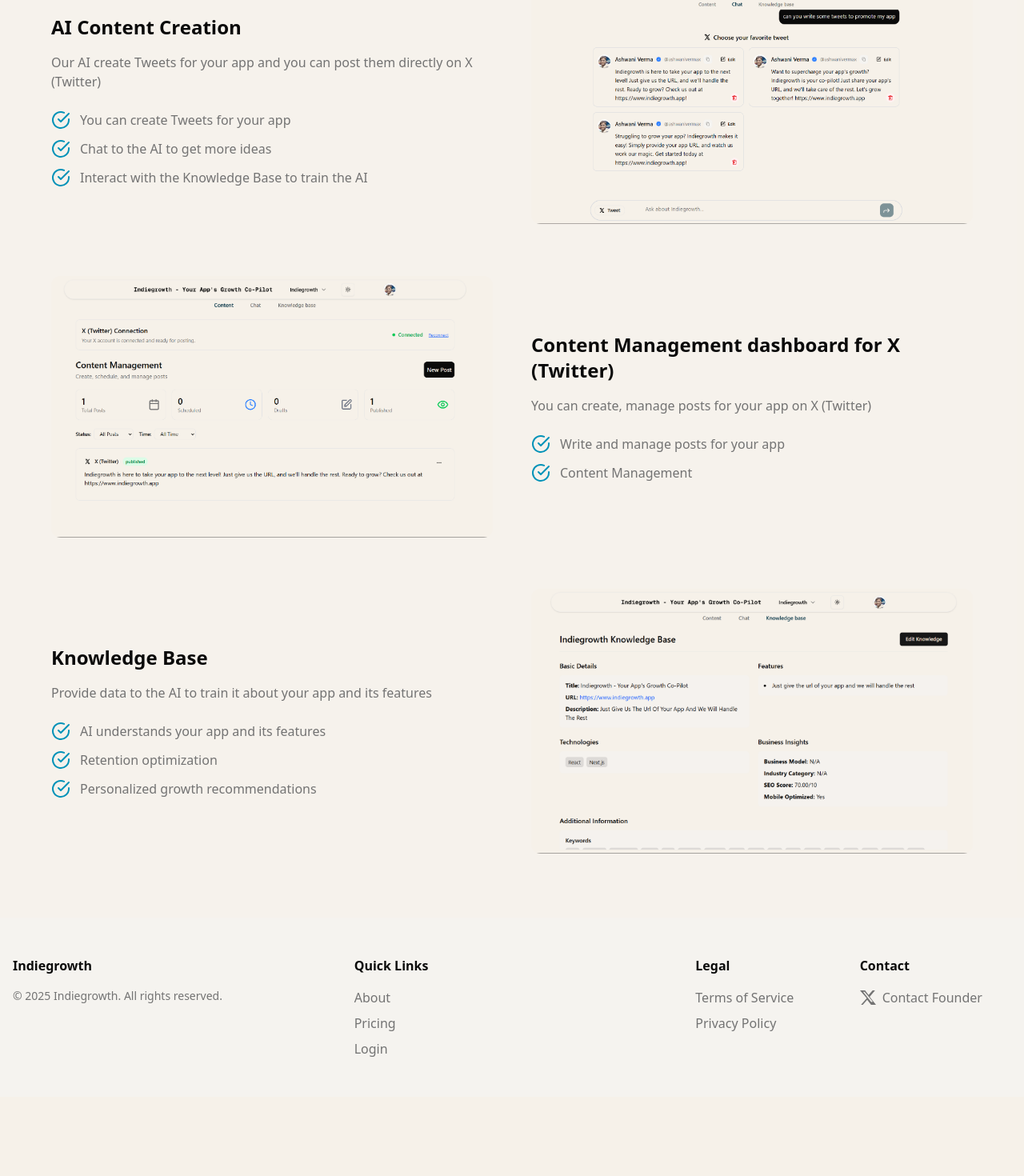
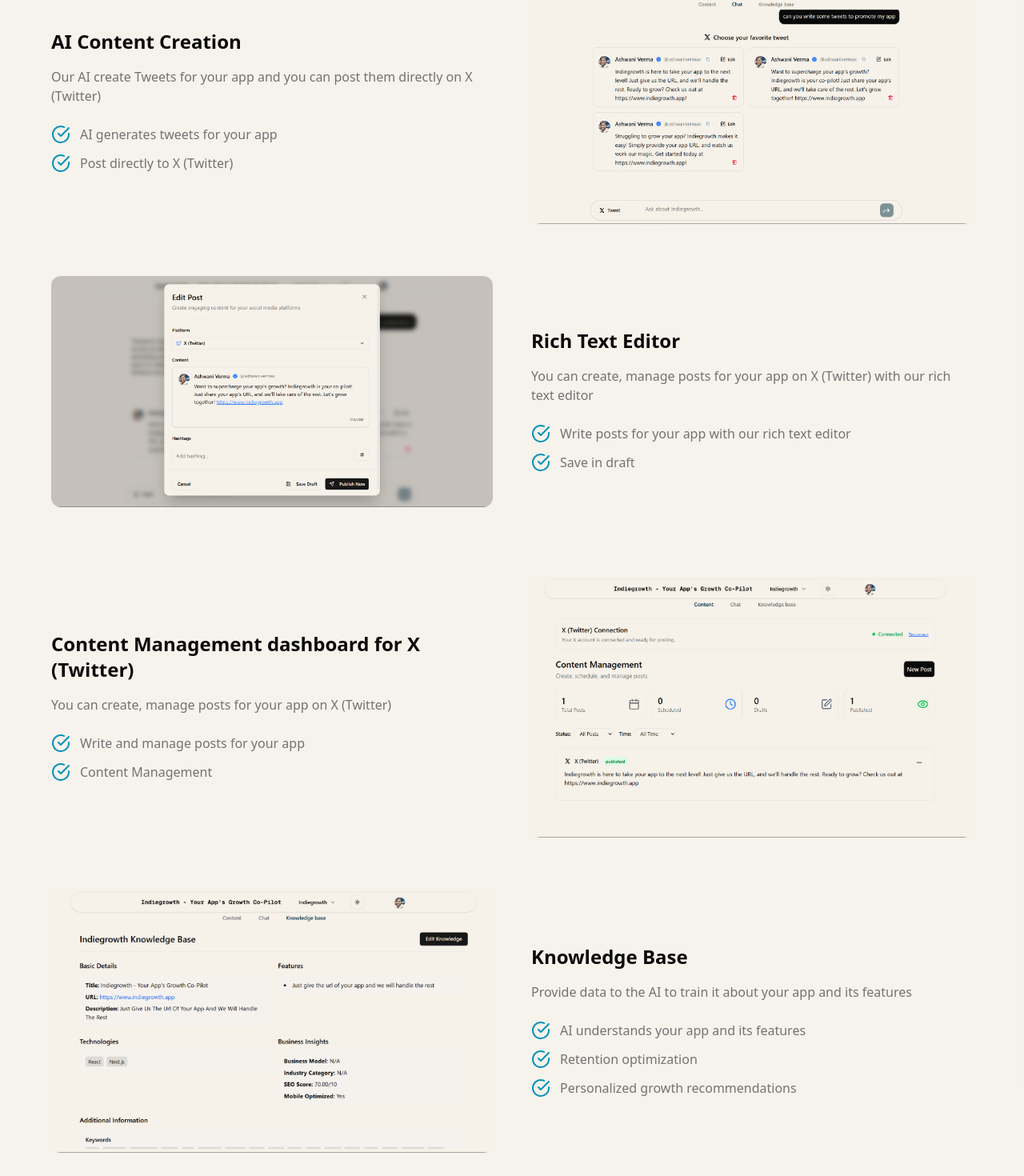
Before and after one commit to ashwaniverma-github/Marketing-co-pilot, a Next.js app: page / in a window 1280 px wide. Shown: the part 2200-3670 px from the top of the page at 80% size. Before the commit the page ends 3571 px from the top, so only its background shows below. Built offline with nearby package versions, Linux system fonts and the light colour scheme; no server answers.

Commit message:
promo-code

```diff
--- a/src/app/page.tsx
+++ b/src/app/page.tsx
@@ -171,7 +171,7 @@
 
           {/* Feature 1: AI Content Creation */}
           <div className="grid md:grid-cols-2 gap-12 mb-16 items-center">
-            <div className="order-2 md:order-1">
+            <div>
               <h3 className="text-2xl font-semibold text-foreground mb-4">
                 AI Content Creation
               </h3>
@@ -184,25 +184,18 @@
                     <path d="M22 11.08V12a10 10 0 1 1-5.93-9.14"></path>
                     <polyline points="22 4 12 14.01 9 11.01"></polyline>
                   </svg>
-                  You can create Tweets for your app
+                  AI generates tweets for your app
                 </li>
                 <li className="flex items-center">
                   <svg xmlns="http://www.w3.org/2000/svg" width="24" height="24" viewBox="0 0 24 24" fill="none" stroke="currentColor" strokeWidth="2" strokeLinecap="round" strokeLinejoin="round" className="mr-3 text-cyan-600">
                     <path d="M22 11.08V12a10 10 0 1 1-5.93-9.14"></path>
                     <polyline points="22 4 12 14.01 9 11.01"></polyline>
                   </svg>
-                  Chat to the AI to get more ideas
-                </li>
-                <li className="flex items-center">
-                  <svg xmlns="http://www.w3.org/2000/svg" width="24" height="24" viewBox="0 0 24 24" fill="none" stroke="currentColor" strokeWidth="2" strokeLinecap="round" strokeLinejoin="round" className="mr-3 text-cyan-600">
-                    <path d="M22 11.08V12a10 10 0 1 1-5.93-9.14"></path>
-                    <polyline points="22 4 12 14.01 9 11.01"></polyline>
-                  </svg>
-                  Interact with the Knowledge Base to train the AI
+                  Post directly to X (Twitter)
                 </li>
               </ul>
             </div>
-            <div className="order-1 md:order-2 rounded-xl">
+            <div className="rounded-xl">
               <div className="w-full aspect-video">
                 <Image
                   src="/tweet-page.png"
@@ -222,7 +215,7 @@
             <div className="rounded-xl">
               <div className="w-full aspect-video">
                 <Image
-                  src="/Content-management.png"
+                  src="/text-editor.png"
                   alt="Content Management Dashboard"
                   layout="responsive"
                   width={1920}
@@ -234,10 +227,38 @@
             </div>
             <div>
               <h3 className="text-2xl font-semibold text-foreground mb-4">
-                Content Management dashboard for X (Twitter)
+                Rich Text Editor
               </h3>
               <p className="text-muted-foreground mb-6">
-                You can create, manage posts for your app on X (Twitter)
+                You can create, manage posts for your app on X (Twitter) with our rich text editor
+              </p>
+              <ul className="space-y-3 text-muted-foreground">
+                <li className="flex items-center">
+                  <svg xmlns="http://www.w3.org/2000/svg" width="24" height="24" viewBox="0 0 24 24" fill="none" stroke="currentColor" strokeWidth="2" strokeLinecap="round" strokeLinejoin="round" className="mr-3 text-cyan-600">
+                    <path d="M22 11.08V12a10 10 0 1 1-5.93-9.14"></path>
+                    <polyline points="22 4 12 14.01 9 11.01"></polyline>
+                  </svg>
+                  Write posts for your app with our rich text editor
+                </li>
+                <li className="flex items-center">
+                  <svg xmlns="http://www.w3.org/2000/svg" width="24" height="24" viewBox="0 0 24 24" fill="none" stroke="currentColor" strokeWidth="2" strokeLinecap="round" strokeLinejoin="round" className="mr-3 text-cyan-600">
+                    <path d="M22 11.08V12a10 10 0 1 1-5.93-9.14"></path>
+                    <polyline points="22 4 12 14.01 9 11.01"></polyline>
+                  </svg>
+                  Save in draft
+                </li>
+              </ul>
+            </div>
+          </div>
+
+          {/* Feature 3: Content Management */}
+          <div className="grid md:grid-cols-2 gap-12 mb-16 items-center">
+            <div>
+              <h3 className="text-2xl font-semibold text-foreground mb-4">
+              Content Management dashboard for X (Twitter)
+              </h3>
+              <p className="text-muted-foreground mb-6">
+              You can create, manage posts for your app on X (Twitter)
               </p>
               <ul className="space-y-3 text-muted-foreground">
                 <li className="flex items-center">
@@ -256,11 +277,37 @@
                 </li>
               </ul>
             </div>
+            <div className="rounded-xl">
+              <div className="w-full aspect-video">
+                <Image
+                  src="/Content-management.png"
+                  alt="Advanced Content Editing Dashboard"
+                  layout="responsive"
+                  width={1920}
+                  height={1080}
+                  className="rounded-xl object-cover"
+                  priority
+                />
+              </div>
+            </div>
           </div>
 
-          {/* Feature 3: Knowledge Base */}
+          {/* Feature 4: Knowledge Base */}
           <div className="grid md:grid-cols-2 gap-12 items-center">
-            <div className="order-2 md:order-1">
+            <div className="rounded-xl">
+              <div className="w-full aspect-video">
+                <Image
+                  src="/knowledge-base.png"
+                  alt="Knowledge Base Dashboard"
+                  layout="responsive"
+                  width={1920}
+                  height={1080}
+                  className="rounded-xl object-cover"
+                  priority
+                />
+              </div>
+            </div>
+            <div>
               <h3 className="text-2xl font-semibold text-foreground mb-4">
                 Knowledge Base
               </h3>
@@ -290,19 +337,6 @@
                   Personalized growth recommendations
                 </li>
               </ul>
-            </div>
-            <div className="order-1 md:order-2 rounded-xl">
-              <div className="w-full aspect-video">
-                <Image
-                  src="/knowledge-base.png"
-                  alt="Knowledge Base Dashboard"
-                  layout="responsive"
-                  width={1920}
-                  height={1080}
-                  className="rounded-xl object-cover"
-                  priority
-                />
-              </div>
             </div>
           </div>
         </div>
```
Also changed, not shown: public/text-editor.png (added).
